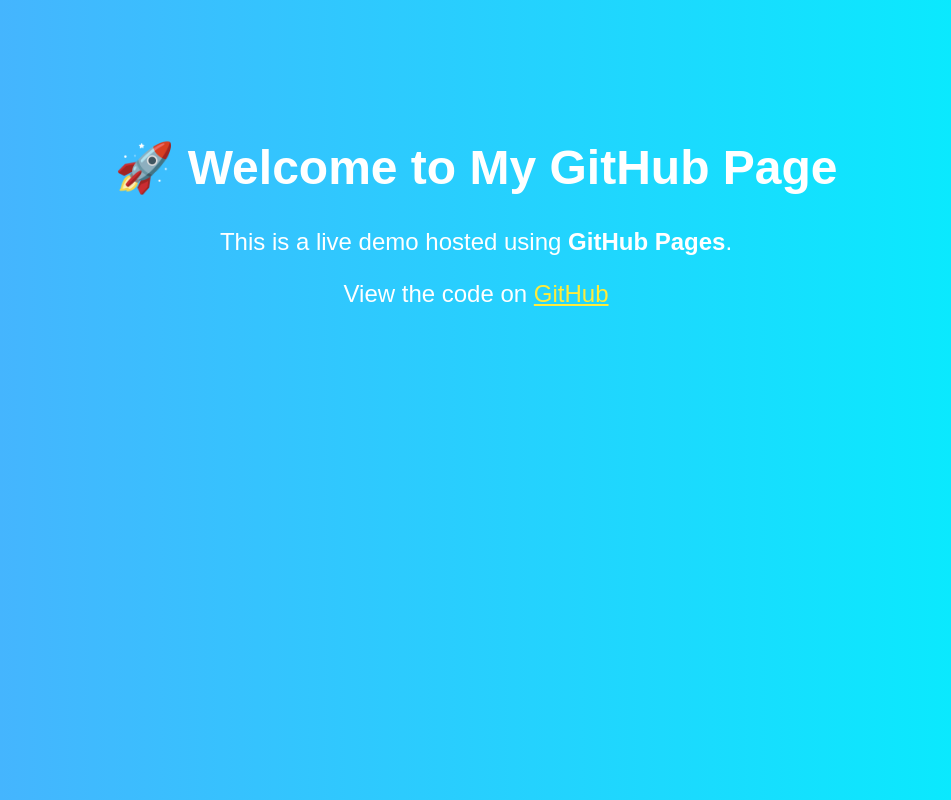
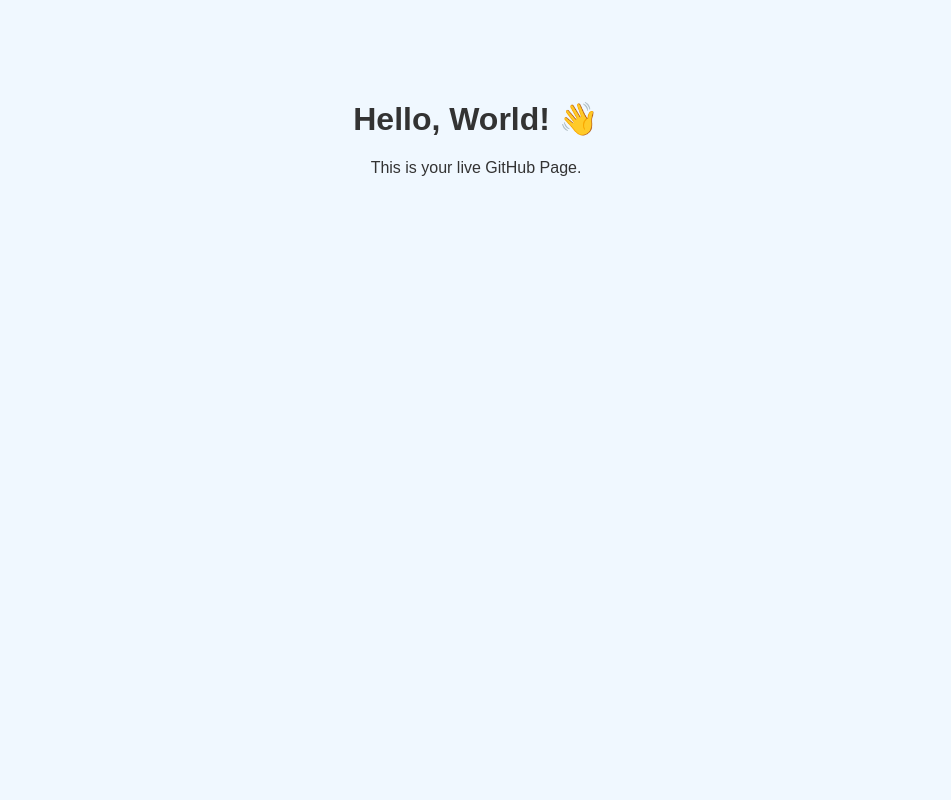
Before and after one commit to manavrathod0989/manavrathod0989, a plain HTML site: page index.html in a window 1280 px wide. Shown: the whole page, without its empty margins (164-1115 px from the left). Drawn offline with Linux system fonts and the light colour scheme.

Commit message:
Update index.html

```diff
--- a/index.html
+++ b/index.html
@@ -3,29 +3,19 @@
 <head>
   <meta charset="UTF-8" />
   <meta name="viewport" content="width=device-width, initial-scale=1.0" />
-  <title>My Demo GitHub Page</title>
+  <title>Welcome</title>
   <style>
     body {
+      background: #f0f8ff;
+      color: #333;
       font-family: Arial, sans-serif;
-      background: linear-gradient(to right, #4facfe, #00f2fe);
-      color: white;
       text-align: center;
-      padding-top: 100px;
-    }
-    h1 {
-      font-size: 3rem;
-    }
-    p {
-      font-size: 1.5rem;
-    }
-    a {
-      color: #ffeb3b;
+      margin-top: 100px;
     }
   </style>
 </head>
 <body>
-  <h1>🚀 Welcome to My GitHub Page</h1>
-  <p>This is a live demo hosted using <strong>GitHub Pages</strong>.</p>
-  <p>View the code on <a href="https://github.com/YOUR-USERNAME/YOUR-REPO" target="_blank">GitHub</a></p>
+  <h1>Hello, World! 👋</h1>
+  <p>This is your live GitHub Page.</p>
 </body>
 </html>
```
